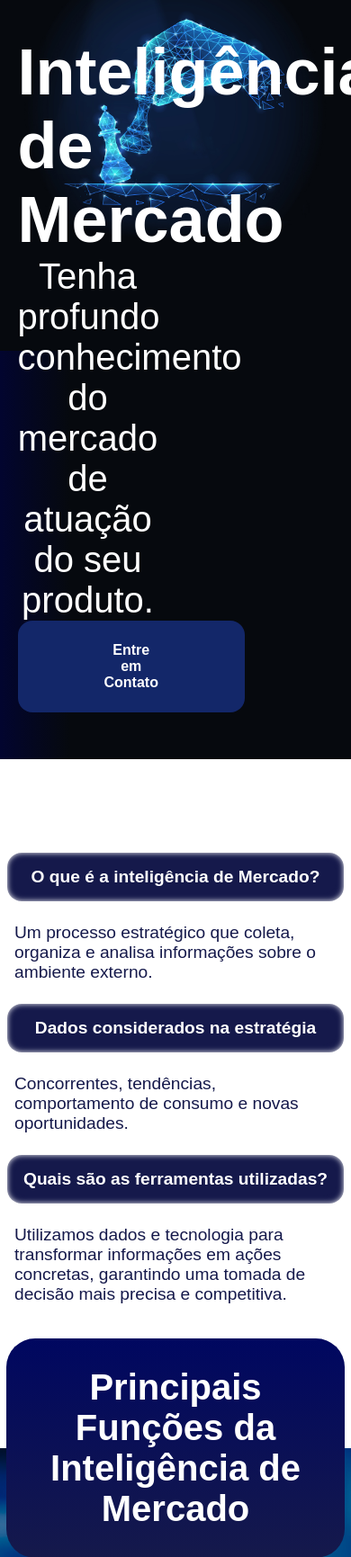
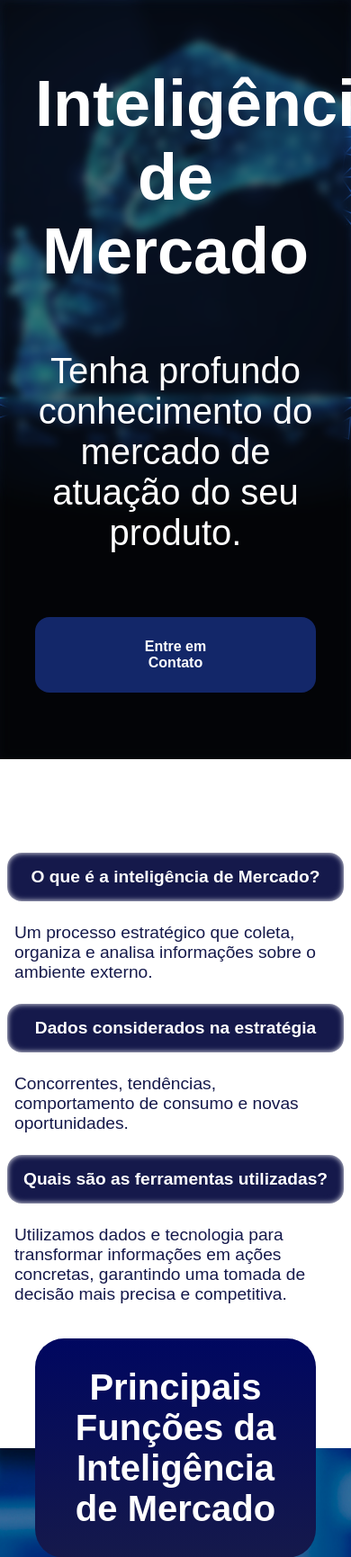
Before and after one commit to Beets-Jr/Assertive, a PHP site: page /HTML/InteligenciaDeMercado.html in a window 390 px wide; the page is wider, and only the part inside the window is pictured. Shown: the top 1731 px of that part at 90% size. Run offline with PHP 8.4, Linux system fonts and the light colour scheme; some web fonts are replaced.

Commit message:
responsividade adicionada à hero da página inteligência de mercado

```diff
--- a/CSS/InteligenciaDeMercado.css
+++ b/CSS/InteligenciaDeMercado.css
@@ -9,25 +9,26 @@
 * {
     margin: 0;
     padding: 0;
+    box-sizing: border-box;
 }
 
 body {
-    box-sizing: border-box;
     font-family: var(--primary-font);
 }
 
 .market-intelligence-hero {
     background: url("../imgs/market-intelligence-what-is-it.jpg") no-repeat 120% top/75%, linear-gradient(to right, #02052F, #06090E 20%);
     height: 100vh;
+    width: 100vw;
 }
 
 .market-intelligence-hero-content {
     color: white;
     display: flex;
     flex-direction: column;
-    height: 70vh;
+    height: 100vh;
     justify-content: space-around;
-    padding: 10% 5%;
+    padding: 5%;
     width: 40%;
 }
 
@@ -226,7 +227,19 @@
 
 @media (max-width: 1100px) {
     .market-intelligence-hero {
-        background-size: 100%;
+        background-position: center ;
+        background-size: cover;
+    }
+
+    .market-intelligence-hero-content {
+        backdrop-filter: blur(5px) brightness(50%);
+        height: 100vh;
+        padding: 10%;
+        width: 100%;
+    }
+
+    .market-intelligence-hero-content > h1 {
+        text-align: center;
     }
 
     .market-intelligence-what-is-it-vertical-bar.second-bar {
--- a/HTML/InteligenciaDeMercado.html
+++ b/HTML/InteligenciaDeMercado.html
@@ -96,10 +96,6 @@
         </div>
     </section>
 
-    <div id="contact" style="height: 2000px">
-        Oi
-    </div>
-
     <script src="../JS/InteligenciaDeMercado.js"></script>
 </body>
 </html>
```
